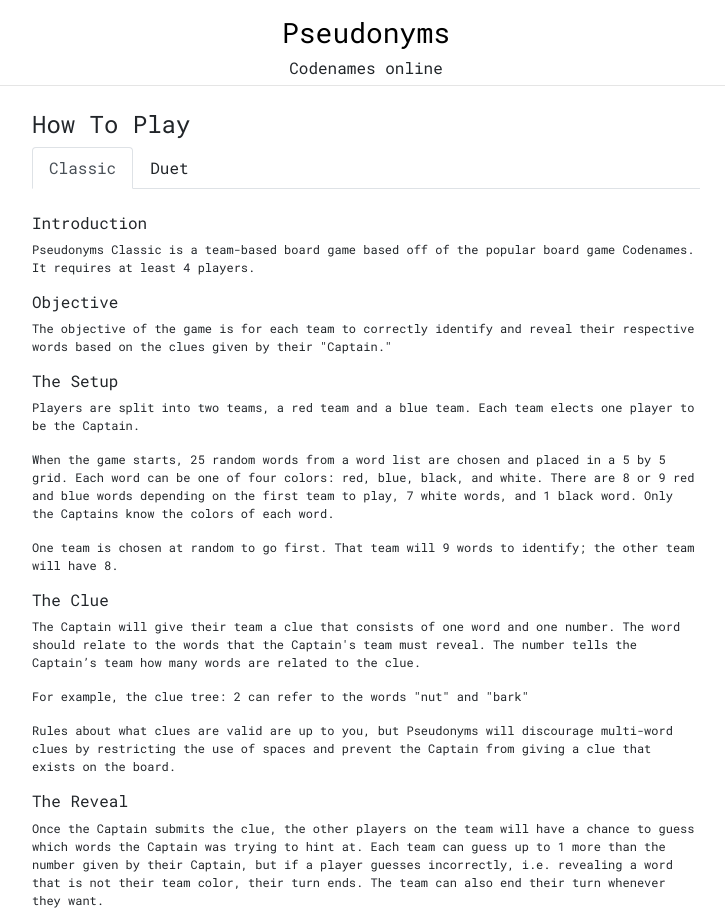
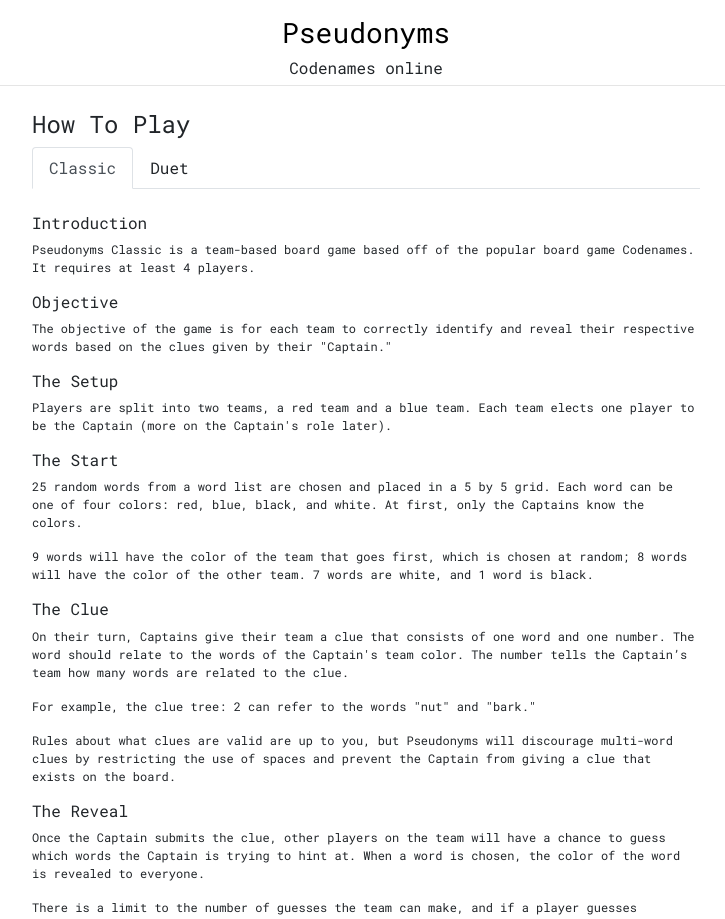
Before and after one commit to coconut750750/pseudonyms, a React (Create React App) app in the folder client/: page /howto in a window 1280 px wide. Shown: the top 919 px of the page, without its empty margins (274-999 px from the left). Built offline with nearby package versions, Linux system fonts and the light colour scheme.

Commit message:
more stylistic changes

```diff
--- a/client/src/App.css
+++ b/client/src/App.css
@@ -62,12 +62,6 @@
     flex: 1 1 auto;
 }
 
-.form-error {
-    color: red;
-    font-size: 75%;
-    min-height: 12px;
-}
-
 input:focus,
 select:focus,
 .form-control:focus {
@@ -78,13 +72,12 @@
 .btn {
     background-color: #f8f9fa;
     color: black;
-    /*box-shadow: 4px 4px 8px 2px var(--shadow-color);*/
-    /*box-shadow: 0 0 0 1px #ced4da;*/
 }
 
 .btn:hover {
     background-color: #fefefe;
     box-shadow: 0 0 10px 2px var(--shadow-color);
+    color: black;
 }
 
 .btn:hover:disabled {
@@ -98,4 +91,5 @@
 
 .btn:focus {
     box-shadow: 0 0 10px 2px var(--shadow-color);
+    color: black;
 }
--- a/client/src/components/GameForm/Create.js
+++ b/client/src/components/GameForm/Create.js
@@ -48,10 +48,9 @@
         <TextInput
           label={"Name:"}
           ref={nameInputRef}/>
-        <br />
 
+        <p className="form-error">{error}</p>
         <button type="submit" className="btn mb-2">Create</button>
-        <p className="form-error">{error}</p>
       </form>
     </div>
   )
--- a/client/src/components/GameForm/GameForm.css
+++ b/client/src/components/GameForm/GameForm.css
@@ -45,14 +45,14 @@
     appearance: none;
     display: block;
     width: 100%;
-    min-height: 250px;
+    min-height: 225px;
     overflow: hidden;
     position: relative;
     padding-top: 0.25rem;
 }
 
 .game-form .tab-content .form {
-    margin-top: 1rem;
+    /*margin-top: 1rem;*/
     position: absolute;
     width: 80%;
     max-width: 500px;
@@ -77,3 +77,10 @@
     to {
     }
 }
+
+.form-error {
+    color: red;
+    font-size: 75%;
+    min-height: 36px;
+    margin-bottom: 6px;
+}
--- a/client/src/components/GameForm/Join.js
+++ b/client/src/components/GameForm/Join.js
@@ -35,10 +35,9 @@
         <TextInput
           label={"Name:"}
           ref={nameInputRef}/>
-        <br/>
 
+        <p className="form-error">{error}</p>
         <button type="submit" className="btn mb-2">Join</button>
-        <p className="form-error">{error}</p>
       </form>
     </div>
   );
--- a/client/src/game_views/Lobby.js
+++ b/client/src/game_views/Lobby.js
@@ -142,7 +142,7 @@
         <div className="">
           {!useCustom &&
             <div>
-              <button type="button" className="btn btn-sm wordlist-toggle" onClick={ () => setUseCustom(true) }>Use Custom Wordlist</button>
+              <button type="button" className="btn btn-sm wordlist-toggle" onClick={ () => setUseCustom(true) }>Use a Custom Wordlist</button>
               <Tip right help="customWords"/>
               <br/>
               {renderWordlistSelect()}
@@ -151,7 +151,7 @@
 
           {useCustom &&
             <div>
-              <button type="button" className="btn btn-sm wordlist-toggle" onClick={ () => setUseCustom(false) }>Use Standard Wordlists</button>
+              <button type="button" className="btn btn-sm wordlist-toggle" onClick={ () => setUseCustom(false) }>Use a Standard Wordlist</button>
               <br/>
               {renderWordlistUpload()}
               <small>Enter each word on a separate line</small>
--- a/client/src/index.js
+++ b/client/src/index.js
@@ -12,7 +12,7 @@
 import App from './App';
 import HowTo from './routes/HowTo';
 import MoreGames from './routes/MoreGames';
-import Walkthrough from './routes/Walkthrough';
+// import Walkthrough from './routes/Walkthrough';
 import SubmitFeedback from './routes/Feedback';
 import Header from './components/Header';
 import Footer from './components/Footer';
@@ -28,7 +28,6 @@
         <Switch>
           <Route exact path="/howto"><HowTo/></Route>
           <Route exact path="/moregames"><MoreGames/></Route>
-          <Route exact path="/walkthrough"><Walkthrough/></Route>
           <Route exact path="/feedback"><SubmitFeedback/></Route>
           <Route exact path="/:urlgamecode" component={App}></Route>
           <Route path="/" component={App}></Route>
--- a/client/src/routes/HowTo.js
+++ b/client/src/routes/HowTo.js
@@ -15,18 +15,21 @@
       <p>The objective of the game is for each team to correctly identify and reveal their respective words based on the clues given by their "Captain."</p>
 
       <h6>The Setup</h6>
-      <p>Players are split into two teams, a red team and a blue team. Each team elects one player to be the Captain.</p>
-      <p>When the game starts, 25 random words from a word list are chosen and placed in a 5 by 5 grid. Each word can be one of four colors: red, blue, black, and white. There are 8 or 9 red and blue words depending on the first team to play, 7 white words, and 1 black word. Only the Captains know the colors of each word.</p>
-      <p>One team is chosen at random to go first. That team will 9 words to identify; the other team will have 8. </p>
+      <p>Players are split into two teams, a red team and a blue team. Each team elects one player to be the Captain (more on the Captain's role later).</p>
+
+      <h6>The Start</h6>
+      <p>25 random words from a word list are chosen and placed in a 5 by 5 grid. Each word can be one of four colors: red, blue, black, and white. At first, only the Captains know the colors.</p>
+      <p>9 words will have the color of the team that goes first, which is chosen at random; 8 words will have the color of the other team. 7 words are white, and 1 word is black.</p>
 
       <h6>The Clue</h6>
-      <p>The Captain will give their team a clue that consists of one word and one number. The word should relate to the words that the Captain's team must reveal. The number tells the Captain’s team how many words are related to the clue. </p>
-      <p>For example, the clue tree: 2 can refer to the words "nut" and "bark"</p>
+      <p>On their turn, Captains give their team a clue that consists of one word and one number. The word should relate to the words of the Captain's team color. The number tells the Captain’s team how many words are related to the clue. </p>
+      <p>For example, the clue tree: 2 can refer to the words "nut" and "bark."</p>
       <p>Rules about what clues are valid are up to you, but Pseudonyms will discourage multi-word clues by restricting the use of spaces and prevent the Captain from giving a clue that exists on the board. </p>
 
       <h6>The Reveal</h6>
-      <p>Once the Captain submits the clue, the other players on the team will have a chance to guess which words the Captain was trying to hint at. Each team can guess up to 1 more than the number given by their Captain, but if a player guesses incorrectly, i.e. revealing a word that is not their team color, their turn ends. The team can also end their turn whenever they want.</p>
-      <p>If a player reveals the last word for the other team or reveals the black word, the other team wins.</p>
+      <p>Once the Captain submits the clue, other players on the team will have a chance to guess which words the Captain is trying to hint at. When a word is chosen, the color of the word is revealed to everyone.</p>
+      <p>There is a limit to the number of guesses the team can make, and if a player guesses incorrectly, i.e. revealing a word that is not their team color, their turn ends. The team can also end their turn whenever they want.</p>
+      <p>If a player reveals the black word, their team instantly loses.</p>
 
       <h6>The End</h6>
       <p>The game ends when all of words for one team are revealed. The game can end early if the black word is revealed.</p>
--- a/client/src/views/Home.js
+++ b/client/src/views/Home.js
@@ -24,9 +24,8 @@
 
           <br/>
 
-          <div className="btn-group-horizontal">
-            <Link className="btn btn-sm m-2" role="button" to="/howto">How to Play</Link>
-            <Link className="btn btn-sm m-2" role="button" to="/walkthrough">Walkthrough</Link>
+          <div>
+            <Link className="btn btn-sm m-1" role="button" to="/howto">How to Play</Link>
           </div>
         </div>
       </div>
```
Also changed, not shown: 1 other file (tests, documents, lock files or other folders).
